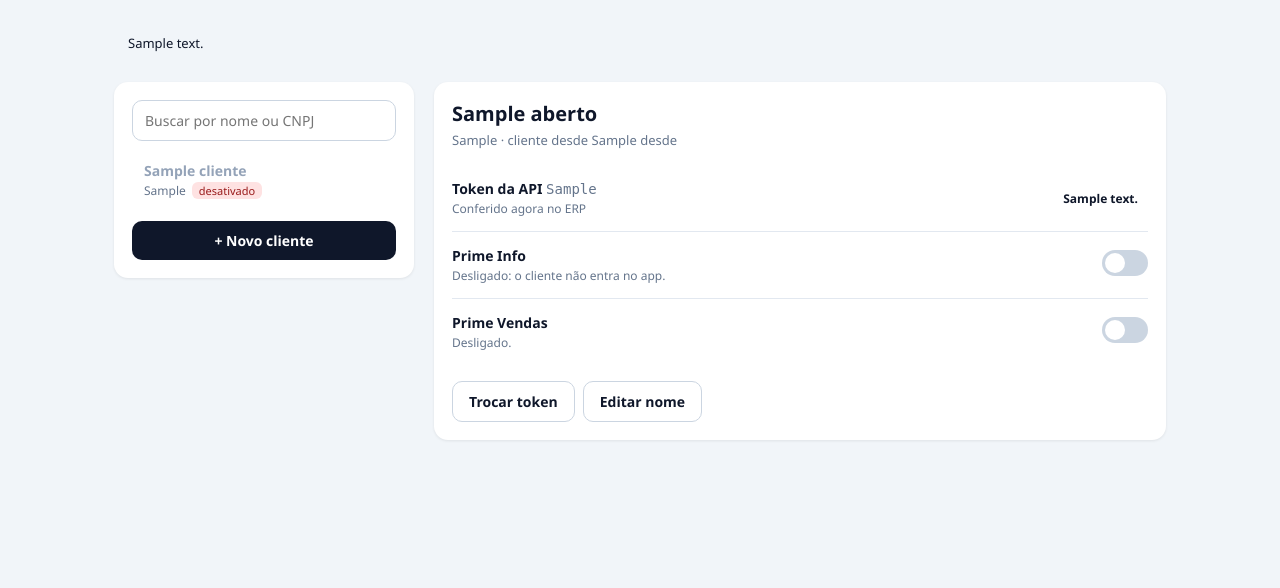
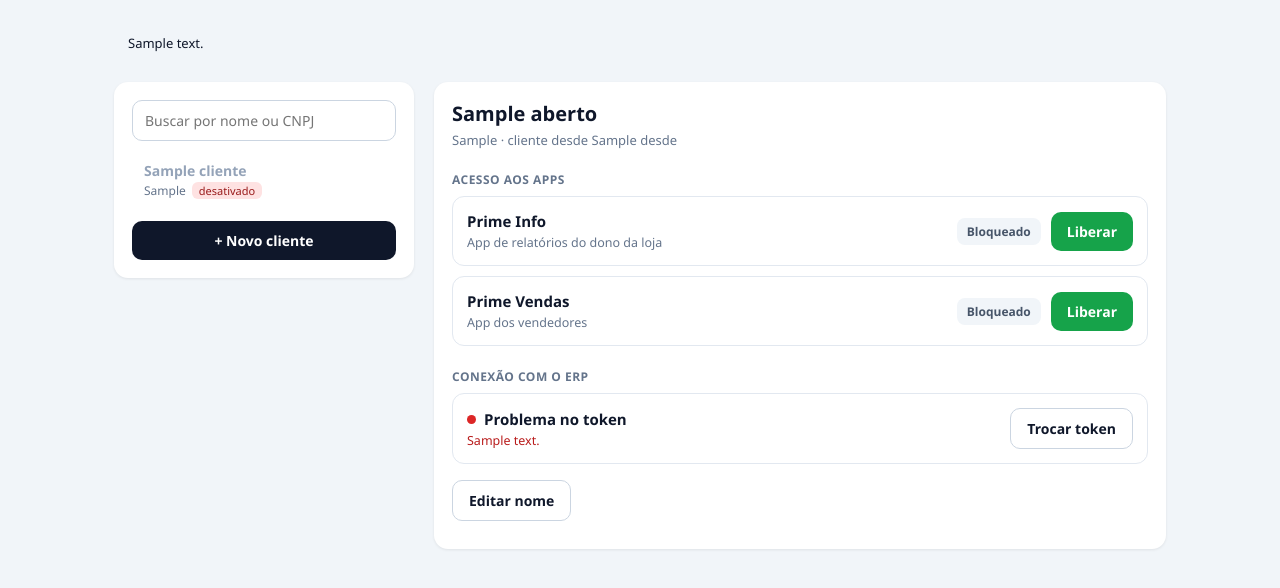
Before and after one commit to dftech87/primesys-app, a Python web app: template app/templates/admin.html in a window 1280 px wide. Shown: the part 56-644 px from the top of the page. Run offline with Jinja, Linux system fonts and the light colour scheme; the template is opened without the code that fills it: most values are stand-ins (such as "Sample title", 1, 10 or a date in 2020).

Commit message:
Admin: painel do cliente mais claro (seções, etiqueta e botão de ação)
Acesso aos apps e conexão com o ERP em seções separadas. Cada app mostra
Liberado/Bloqueado por escrito com o botão da ação (bloquear pede confirmação);
celulares conectados logo abaixo do Prime Vendas. O token não mostra mais o
final mascarado (era igual em todos): só 'Token funcionando' ou o problema.

Co-Authored-By: Claude Opus 5.5 <noreply@anthropic.com>

```diff
--- a/app/templates/admin.html
+++ b/app/templates/admin.html
@@ -32,17 +32,22 @@
         h2 { margin: 0; font-size: 20px; }
         .meta { color: #64748b; font-size: 13px; margin-top: 4px; }
         .linha { display: flex; justify-content: space-between; align-items: center; gap: 16px; padding: 14px 0; border-top: 1px solid #e2e8f0; }
-        .linha:first-of-type { border-top: 0; }
-        .linha .t { font-size: 14px; font-weight: 600; }
-        .linha .d { font-size: 12px; color: #64748b; margin-top: 2px; }
-        .bloco { margin-top: 16px; }
-        .chip { font-size: 12px; font-weight: 600; padding: 4px 10px; border-radius: 8px; }
-        .chip.bom { background: #dcfce7; color: #166534; } .chip.ruim { background: #fee2e2; color: #991b1b; }
-        .chave { width: 46px; height: 26px; border-radius: 13px; padding: 0; position: relative; background: #cbd5e1; border: 0; flex: none; }
-        .chave::after { content: ''; position: absolute; top: 3px; left: 3px; width: 20px; height: 20px; border-radius: 50%; background: #fff; transition: left .15s; }
-        .chave.ligada { background: #16a34a; } .chave.ligada::after { left: 23px; }
-        .acoes { display: flex; gap: 8px; flex-wrap: wrap; margin-top: 16px; }
-        .editar { display: none; margin-top: 10px; gap: 8px; }
+        .linha .t, .app .t { font-size: 15px; font-weight: 600; }
+        .linha .d, .app .d, .aparelho .d { font-size: 12.5px; color: #64748b; margin-top: 3px; }
+        .d.ruim { color: #b91c1c; }
+        .celulares > .d { font-size: 12.5px; color: #64748b; font-weight: 600; }
+        .secao { font-size: 12px; font-weight: 700; color: #64748b; text-transform: uppercase; letter-spacing: .04em; margin: 22px 0 8px; }
+        .app { display: flex; justify-content: space-between; align-items: center; gap: 16px; padding: 14px; border: 1px solid #e2e8f0; border-radius: 12px; margin-bottom: 10px; }
+        .lado { display: flex; align-items: center; gap: 10px; flex: none; }
+        .lado form { margin: 0; }
+        .st { font-size: 12px; font-weight: 700; padding: 5px 10px; border-radius: 8px; white-space: nowrap; }
+        .st.on { background: #dcfce7; color: #166534; } .st.off { background: #f1f5f9; color: #475569; }
+        .verde { background: #16a34a; }
+        .ponto { display: inline-block; width: 9px; height: 9px; border-radius: 50%; margin-right: 8px; vertical-align: 1px; }
+        .ponto.bom { background: #16a34a; } .ponto.ruim { background: #dc2626; }
+        .celulares { margin: -2px 0 10px 14px; padding-left: 14px; border-left: 3px solid #e2e8f0; }
+        .acoes { display: flex; gap: 8px; flex-wrap: wrap; margin: 16px 0 10px; }
+        .editar { display: none; margin: 0 0 10px; gap: 8px; }
         .editar.aberto { display: flex; }
         .aparelho { display: flex; justify-content: space-between; align-items: center; gap: 12px; padding: 10px 12px; border: 1px solid #e2e8f0; border-radius: 10px; margin-top: 8px; font-size: 13px; }
         .mini { padding: 6px 10px; font-size: 12px; }
@@ -55,7 +60,7 @@
         .dialogo p { margin: 0 0 16px; font-size: 14px; line-height: 1.5; }
         .dialogo div { display: flex; gap: 8px; justify-content: flex-end; }
         .vazio { color: #64748b; font-size: 13px; }
-        @media (max-width: 760px) { main { grid-template-columns: 1fr; padding: 16px; } .lista { max-height: 40vh; } }
+        @media (max-width: 760px) { main { grid-template-columns: 1fr; padding: 16px; } .lista { max-height: 40vh; } .app { flex-wrap: wrap; } }
     </style>
 </head>
 <body>
@@ -112,37 +117,33 @@
             <h2>{{ aberto.nome_fantasia }}</h2>
             <div class="meta">{{ aberto.cnpj_fmt }} &middot; cliente desde {{ aberto.desde }}</div>
 
-            <div class="bloco">
-                <div class="linha">
-                    <div><div class="t">Token da API <span style="font-family:monospace;color:#64748b;font-weight:400">{{ aberto.token_mascarado }}</span></div>
-                        <div class="d">Conferido agora no ERP</div></div>
-                    <span class="chip {{ aberto.conf_classe }}">{{ aberto.conf_texto }}</span>
-                </div>
-                <div class="linha">
-                    <div><div class="t">Prime Info</div><div class="d">{{ 'Ligado: o cliente entra no app de relatórios.' if aberto.ativo else 'Desligado: o cliente não entra no app.' }}</div></div>
+            <div class="secao">Acesso aos apps</div>
+            <div class="app">
+                <div><div class="t">Prime Info</div><div class="d">App de relatórios do dono da loja</div></div>
+                <div class="lado">
+                    {% if aberto.ativo %}<span class="st on">Liberado</span>{% else %}<span class="st off">Bloqueado</span>{% endif %}
                     <form method="post" action="/admin/tenants/{{ aberto.cnpj }}/{{ 'desativar' if aberto.ativo else 'reativar' }}"
-                          {% if aberto.ativo %}data-confirmar="Desligar o Prime Info de {{ aberto.nome_fantasia }}? O cliente deixa de entrar no app."{% endif %}>
-                        <button type="submit" class="chave {{ 'ligada' if aberto.ativo else '' }}" aria-label="{{ 'Desligar' if aberto.ativo else 'Ligar' }} Prime Info"></button>
-                    </form>
-                </div>
-                <div class="linha">
-                    <div><div class="t">Prime Vendas</div><div class="d">
-                        {% if not aberto.vendas_liberado %}Desligado.
-                        {% elif aberto.aparelhos is none %}Ligado.
-                        {% else %}Ligado &middot; {{ aberto.aparelhos|length }} celular(es) conectado(s).{% endif %}</div></div>
-                    <form method="post" action="/admin/tenants/{{ aberto.cnpj }}/vendas/{{ 'bloquear' if aberto.vendas_liberado else 'liberar' }}"
-                          {% if aberto.vendas_liberado %}data-confirmar="Desligar o Prime Vendas de {{ aberto.nome_fantasia }}? Os celulares dos vendedores são desconectados na hora."{% endif %}>
-                        <button type="submit" class="chave {{ 'ligada' if aberto.vendas_liberado else '' }}" aria-label="{{ 'Desligar' if aberto.vendas_liberado else 'Ligar' }} Prime Vendas"></button>
+                          {% if aberto.ativo %}data-confirmar="Bloquear o Prime Info de {{ aberto.nome_fantasia }}? O cliente deixa de entrar no app."{% endif %}>
+                        {% if aberto.ativo %}<button type="submit" class="perigo">Bloquear</button>{% else %}<button type="submit" class="verde">Liberar</button>{% endif %}
                     </form>
                 </div>
             </div>
-
+            <div class="app">
+                <div><div class="t">Prime Vendas</div><div class="d">App dos vendedores{% if aberto.vendas_liberado and aberto.aparelhos is not none %} &middot; {% set n = aberto.aparelhos|length %}{{ 'nenhum celular conectado' if n == 0 else ('1 celular conectado' if n == 1 else n ~ ' celulares conectados') }}{% endif %}</div></div>
+                <div class="lado">
+                    {% if aberto.vendas_liberado %}<span class="st on">Liberado</span>{% else %}<span class="st off">Bloqueado</span>{% endif %}
+                    <form method="post" action="/admin/tenants/{{ aberto.cnpj }}/vendas/{{ 'bloquear' if aberto.vendas_liberado else 'liberar' }}"
+                          {% if aberto.vendas_liberado %}data-confirmar="Bloquear o Prime Vendas de {{ aberto.nome_fantasia }}? Os celulares dos vendedores são desconectados na hora."{% endif %}>
+                        {% if aberto.vendas_liberado %}<button type="submit" class="perigo">Bloquear</button>{% else %}<button type="submit" class="verde">Liberar</button>{% endif %}
+                    </form>
+                </div>
+            </div>
             {% if aberto.vendas_liberado and aberto.aparelhos %}
-            <div class="bloco">
-                <div class="t" style="font-size:14px;font-weight:600">Celulares conectados</div>
+            <div class="celulares">
+                <div class="d" style="margin-bottom:2px">Celulares conectados ao Prime Vendas</div>
                 {% for a in aberto.aparelhos %}
                 <div class="aparelho">
-                    <div><b>{{ a.nome_vendedor }}</b><div class="d" style="color:#64748b">{{ a.aparelho or 'Aparelho' }} &middot; conectado em {{ a.desde }} &middot; último uso {{ a.ultimo_uso }}</div></div>
+                    <div><b>{{ a.nome_vendedor }}</b><div class="d">{{ a.aparelho or 'Aparelho' }} &middot; conectado em {{ a.desde }} &middot; último uso {{ a.ultimo_uso }}</div></div>
                     <form method="post" action="/admin/tenants/{{ aberto.cnpj }}/aparelhos/{{ a.id }}/desconectar"
                           data-confirmar="Desconectar o celular de {{ a.nome_vendedor }}? Ele vai precisar entrar de novo com o e-mail e a senha do ERP.">
                         <button type="submit" class="perigo mini">Desconectar</button>
@@ -152,14 +153,21 @@
             </div>
             {% endif %}
 
-            <div class="acoes">
+            <div class="secao">Conexão com o ERP</div>
+            <div class="app">
+                {% if aberto.conf_classe == 'bom' %}
+                <div><div class="t"><span class="ponto bom"></span>Token funcionando</div><div class="d">Conferido agora: o token é desta empresa</div></div>
+                {% else %}
+                <div><div class="t"><span class="ponto ruim"></span>Problema no token</div><div class="d ruim">{{ aberto.conf_texto }}</div></div>
+                {% endif %}
                 <button type="button" class="sec" data-abrir="edToken">Trocar token</button>
-                <button type="button" class="sec" data-abrir="edNome">Editar nome</button>
             </div>
             <form method="post" action="/admin/tenants/{{ aberto.cnpj }}/token" class="editar" id="edToken">
                 <input type="text" name="api_token" placeholder="Cole o token novo" autocomplete="off" required />
                 <button type="submit">Salvar token</button>
             </form>
+
+            <div class="acoes"><button type="button" class="sec" data-abrir="edNome">Editar nome</button></div>
             <form method="post" action="/admin/tenants/{{ aberto.cnpj }}/nome" class="editar" id="edNome">
                 <input type="text" name="nome_fantasia" value="{{ aberto.nome_fantasia }}" maxlength="120" required />
                 <button type="submit">Salvar nome</button>
```
Also changed, not shown: app/routers/admin.py (+1 -6 lines).
